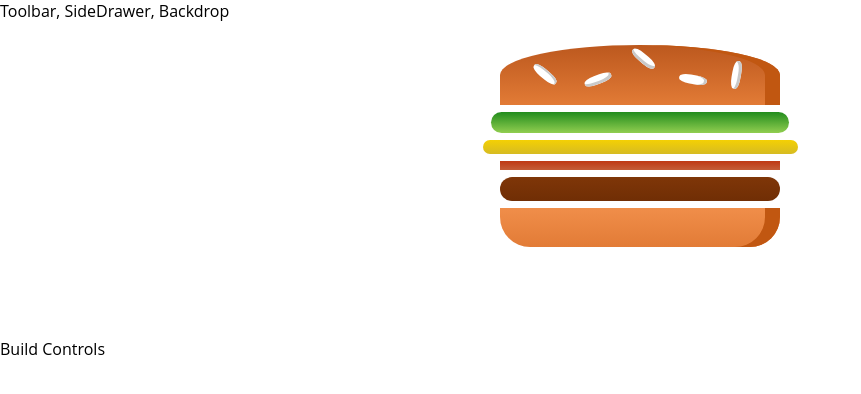
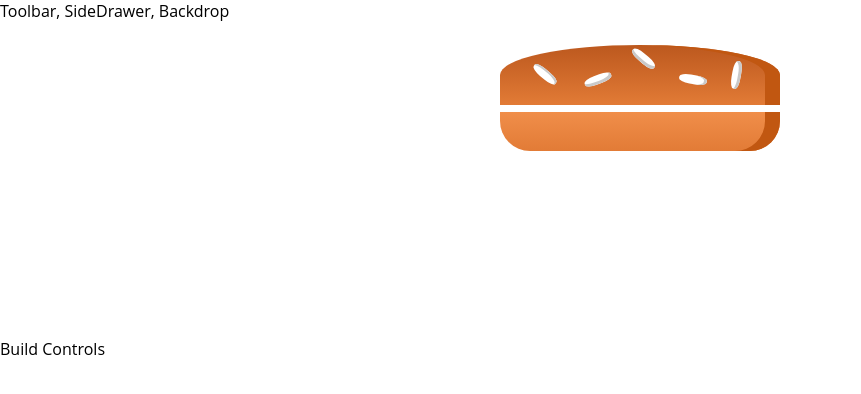
Before and after one commit to Kian-F/BurgerBuilder, a React app: page / in a window 1280 px wide. Shown: the top 394 px of the page, without its empty margins (0-861 px from the left). Built offline with nearby package versions, Linux system fonts and the light colour scheme.

Commit message:
ingredeantDynamically

```diff
--- a/src/components/Burger/Burger.js
+++ b/src/components/Burger/Burger.js
@@ -3,14 +3,17 @@
 import BurgerIngredient from './BurgerIngredient/BurgerIngredient'
 
 const burger =(props) =>{
-
+    //Object.keys will give us an array of the keys[salad, meat...]
+        const transformedIngredients = Object.keys(props.ingredients)
+        .map(igKey => {
+            return[...Array(props.ingredients[igKey])].map((_, i) => {
+               return <BurgerIngredient key={igKey + i} type={igKey}/>
+            });
+        });
     return(
         <div className={classes.Burger}>
             <BurgerIngredient type='bread-top'/>
-            <BurgerIngredient type='salad'/>
-            <BurgerIngredient type='cheese'/>
-            <BurgerIngredient type='bacon'/>
-            <BurgerIngredient type='meat'/>
+            {transformedIngredients}
 
             <BurgerIngredient type='bread-bottom'/>
 
--- a/src/containers/BurgerBuilder/BurgerBuilder.js
+++ b/src/containers/BurgerBuilder/BurgerBuilder.js
@@ -4,12 +4,25 @@
 import Burger from '../../components/Burger/Burger'
 
 class BurgerBuilder extends Component {
+//    constructor(params) {
+//        super();
+//        this.state = {}
+//    }
+
+state={
+    ingredients:{
+        salad: 1,
+        bacon: 1,
+        cheese: 2,
+        meat: 2
+    }
+}
     render(){
         return(
             <Aux>
 
 
-           <Burger/>
+           <Burger ingredients={this.state}/>
             <div>Build Controls</div>
             </Aux>
         );
```
